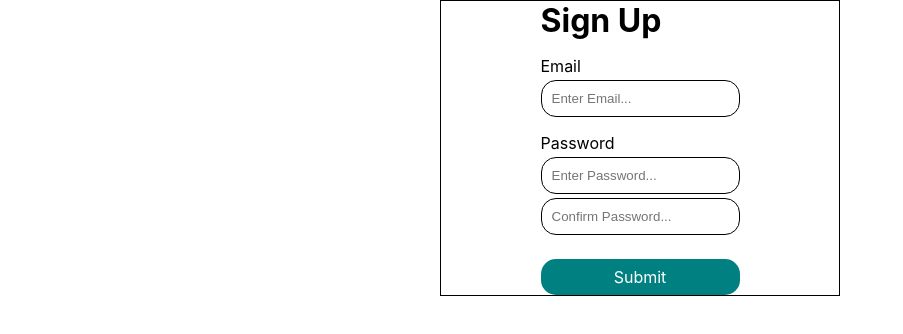
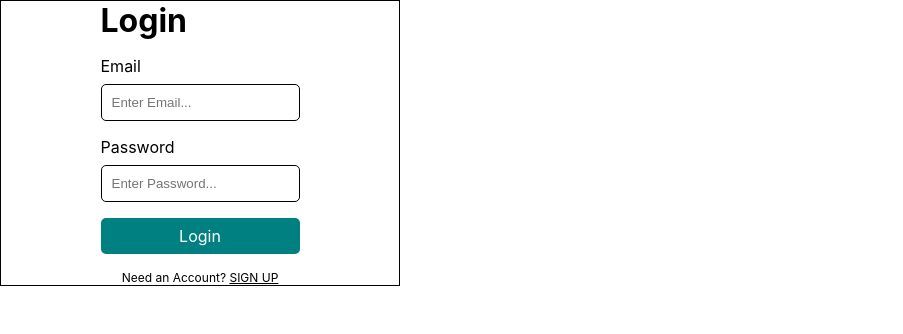
Before and after one commit to kapoor17/salesken, a React (Create React App) app: page / in a window 1280 px wide. Shown: the top 334 px of the page, without its empty margins (0-903 px from the left). Built offline with nearby package versions, Linux system fonts and the light colour scheme.

Commit message:
react-router added

```diff
--- a/package.json
+++ b/package.json
@@ -8,6 +8,7 @@
     "@testing-library/user-event": "^13.5.0",
     "react": "^18.2.0",
     "react-dom": "^18.2.0",
+    "react-router-dom": "^6.8.1",
     "react-scripts": "5.0.1",
     "web-vitals": "^2.1.4"
   },
--- a/src/App.css
+++ b/src/App.css
@@ -14,7 +14,7 @@ body{
 
 input{
   padding: 0.75em ;
-  border-radius: 15px;
+  border-radius: 5px;
   border: 1px solid black;
 }
 
@@ -26,9 +26,8 @@ input[type="submit"]{
   color: white;
   background-color: teal;
   padding: 0.5em 1em;
-  margin-top: 0.5em;
   border: none;
-  border-radius: 15px;
+  border-radius: 5px;
 }
 
 .App{
@@ -60,9 +59,19 @@ input[type="submit"]{
 
 .email,
 .password{
-  gap: 0.25em;
+  gap: 0.5em;
 }
 
 .login--submit, .sign-up--submit{
   width: 100%;
 }
+
+.sign-up-redirect{
+  margin: 0 auto;
+  font-size: 0.75rem ;
+}
+
+.sign-up-redirect > a{
+  text-decoration: underline;
+  cursor: pointer;
+}
--- a/src/App.js
+++ b/src/App.js
@@ -1,11 +1,14 @@
 import './App.css';
-import { SignUp } from './Components/SignUp/SignUp';
+import { Routes, Route } from 'react-router-dom';
+import { SignUpPage as SignUp } from './Components/SignUp/SignUpPage';
+import { LoginPage as Login } from './Components/Login/LoginPage';
 
 function App() {
   return (
-    <div className="App">
-      <SignUp/>
-    </div>
+    <Routes>
+      <Route path="/" element={<Login/>}/>
+      <Route path="/signup" element={<SignUp/>}/>
+    </Routes>
   );
 }
 
--- /dev/null
+++ b/src/Components/Login/LoginPage.js
@@ -0,0 +1,70 @@
+import React from "react";
+import { SignUpPage as SignUp } from "../SignUp/SignUpPage";
+import { useNavigate } from "react-router-dom";
+
+export function LoginPage(){
+    const navigate = useNavigate();
+
+    const [login, setLogin] = React.useState({
+        "email" : "",
+        "password" : "",
+        "confirm-password" : ""
+    })
+
+    React.useEffect(()=>{
+    },[login])
+
+    function handleSubmit(e){
+        e.preventDefault();
+        if(login["confirm-password"] !== login.password) {
+            console.log("pass not same")
+            return
+        }
+        localStorage.setItem(login.email,login.password);
+    }
+
+    function handleChange({target}){
+        const {value, name} = target;
+        setLogin(prev => {
+            return {
+                ...prev,
+                [name] : value
+            }
+        })
+    }
+
+    return (
+        <div className="login" onSubmit={handleSubmit}>
+            <form className="login--form" action="">
+                <h1>Login</h1>
+                <div className="email">
+                    <label htmlFor="email">Email</label>
+                    <input name = "email"
+                        type="email"
+                        id="email"
+                        placeholder="Enter Email..."
+                        onChange={handleChange}
+                        value={login.email}
+                        required
+                    />
+                </div>
+
+                <div className="password">
+                    <label htmlFor="password">Password</label>
+                    <input name = "password"
+                        type="password"
+                        placeholder="Enter Password..."
+                        id="password"
+                        onChange={handleChange}
+                        value={login.password}
+                        required
+                    />
+                </div>
+
+                <button type="submit" className="login--submit">Login</button>
+
+                <p className="sign-up-redirect">Need an Account? <a onClick={()=> navigate('/signup')}>SIGN UP</a> </p>
+            </form>
+        </div>
+    )
+}
--- a/src/Components/SignUp/SignUp.js
+++ b/src/Components/SignUp/SignUpPage.js
@@ -1,28 +1,28 @@
 import React from "react";
 
-export function SignUp(){
+export function SignUpPage(){
 
-    const [login, setLogin] = React.useState({
+    const [signUp, setSignUp] = React.useState({
         "email" : "",
         "password" : "",
         "confirm-password" : ""
     })
 
     React.useEffect(()=>{
-    },[login])
+    },[signUp])
 
     function handleSubmit(e){
         e.preventDefault();
-        if(login["confirm-password"] !== login.password) {
+        if(signUp["confirm-password"] !== signUp.password) {
             console.log("pass not same")
             return
         }
-        localStorage.setItem(login.email,login.password);
+        localStorage.setItem(signUp.email,signUp.password);
     }
 
     function handleChange({target}){
         const {value, name} = target;
-        setLogin(prev => {
+        setSignUp(prev => {
             return {
                 ...prev,
                 [name] : value
@@ -41,7 +41,7 @@ export function SignUp(){
                         id="email"
                         placeholder="Enter Email..."
                         onChange={handleChange}
-                        value={login.email}
+                        value={signUp.email}
                         required
                     />
                 </div>
@@ -53,7 +53,7 @@ export function SignUp(){
                         placeholder="Enter Password..."
                         id="password"
                         onChange={handleChange}
-                        value={login.password}
+                        value={signUp.password}
                         required
                     />
                     <input name = "confirm-password"
@@ -61,12 +61,12 @@ export function SignUp(){
                         placeholder="Confirm Password..."
                         id="confirm-password"
                         onChange={handleChange}
-                        value={login.confirmPass}
+                        value={signUp.confirmPass}
                         required
                     />
                 </div>
 
-                <input type="submit" className="sign-up--submit" />
+                <button type="submit" className="sign-up--submit">Sign Up</button>
             </form>
         </div>
     )
--- a/src/index.js
+++ b/src/index.js
@@ -1,5 +1,6 @@
 import React from 'react';
 import ReactDOM from 'react-dom/client';
+import { BrowserRouter } from 'react-router-dom';
 import './index.css';
 import App from './App';
 import reportWebVitals from './reportWebVitals';
@@ -7,7 +8,9 @@ import reportWebVitals from './reportWebVitals';
 const root = ReactDOM.createRoot(document.getElementById('root'));
 root.render(
   <React.StrictMode>
-    <App />
+    <BrowserRouter>
+      <App />
+    </BrowserRouter>
   </React.StrictMode>
 );
 
```
Also changed, not shown: 1 other file (tests, documents, lock files or other folders).
